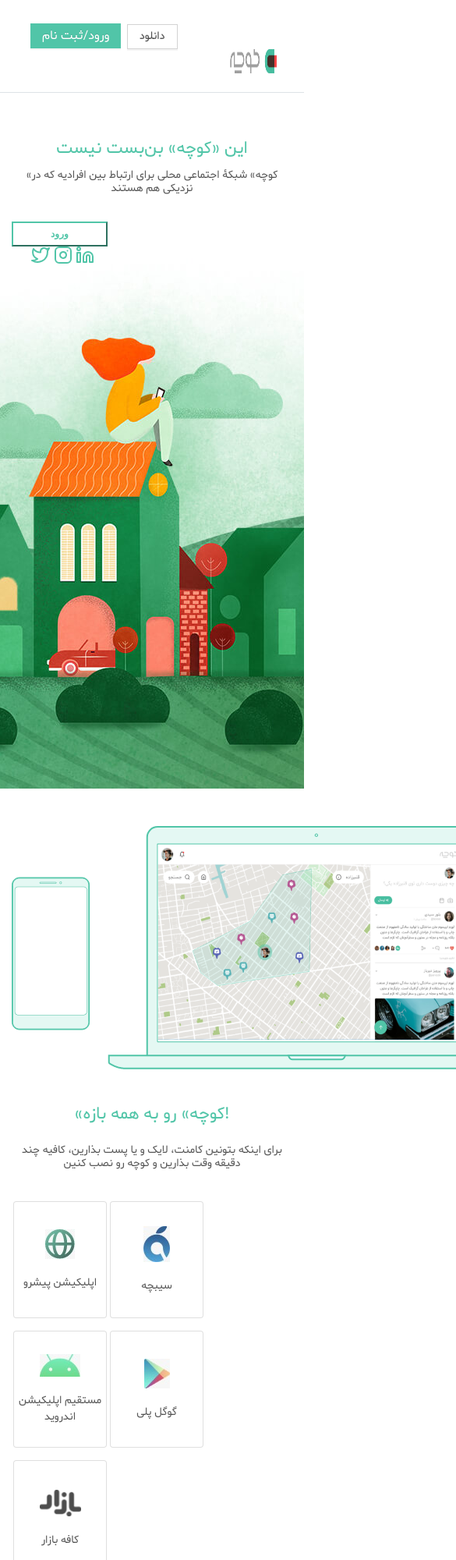
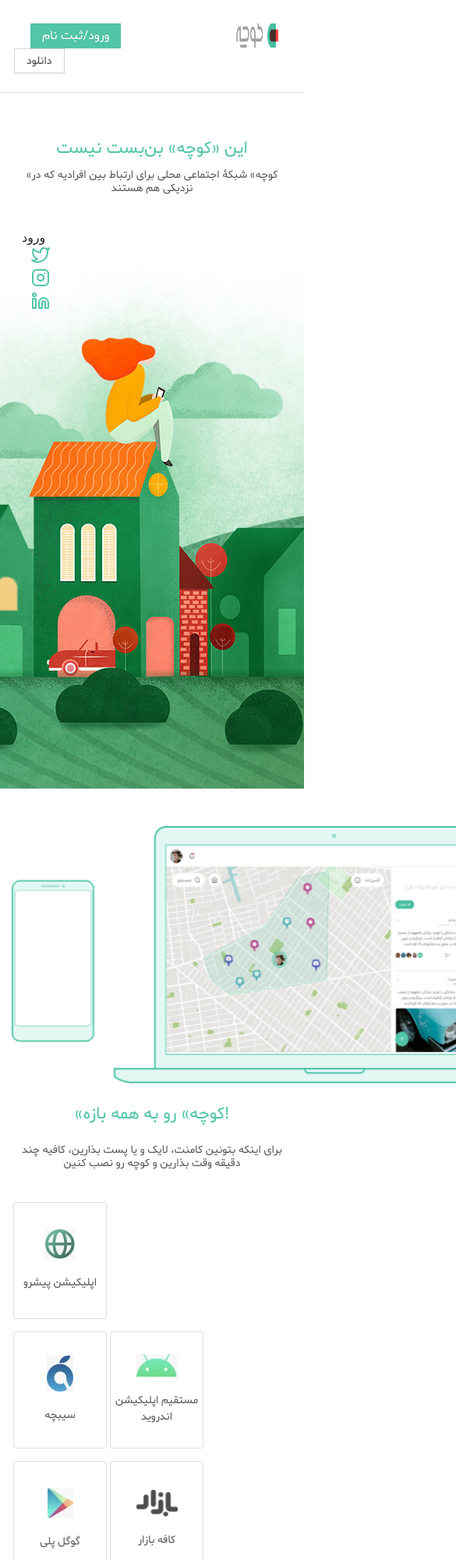
Before and after one commit to sarahkhoshaghebat/coocheh, a plain HTML site: page index.html in a window 390 px wide. Shown: the top 2000 px of the page at 78% size, 585 px wide, since content can reach past the window. Drawn offline with nearby package versions, Linux system fonts and the light colour scheme.

Commit message:
redesign

```diff
--- a/index.html
+++ b/index.html
@@ -12,11 +12,11 @@
 <body>
 	<div class="container-fluid menu border-bottom">
 		<div class="row mb-4">
-			<div class="col-sm-4">
+			<div class="col-6 col-sm-6">
 				<button type="button" class="login ml-4">ورود/ثبت نام</button>
 				<button type="button" class="Download">دانلود</button>
 			</div>
-			<div class="col-sm-4 ml-auto">
+			<div class="col-6 col-sm-6">
 				<a href="#">
 					<img src="img/logo.png" class="img-logo">
 				</a>
@@ -36,19 +36,19 @@
 					<h6 class="text">«کوچه» شبکۀ اجتماعی محلی برای ارتباط بین افرادیه که در نزدیکی هم هستند</h6>
 				</div>
 			</div>
-			<div class="row d-flex justify-content-md-center mt-3 ">
-				<div class="col-sm">
-					<button type="button" class="login-btn">ورود</button>
+			<div class="rowd-flex justify-content-center mt-3">
+				<div class="col-smd-flex justify-content-center mt-3">
+					<button type="button" class="btn btn login-btn">ورود</button>
 				</div>
 			</div>
-			<div class="social lex-column">
-				<a href="https://twitter.com/coocheh">
+			<div class="social flex-column">
+				<a href="https://twitter.com/coocheh" class="d-block">
 						<svg xmlns="http://www.w3.org/2000/svg" width="24" height="24" viewBox="0 0 24 24" fill="none" stroke="#51c5a8" stroke-width="2" stroke-linecap="round" stroke-linejoin="round"><path d="M23 3a10.9 10.9 0 0 1-3.14 1.53 4.48 4.48 0 0 0-7.86 3v1A10.66 10.66 0 0 1 3 4s-4 9 5 13a11.64 11.64 0 0 1-7 2c9 5 20 0 20-11.5a4.5 4.5 0 0 0-.08-.83A7.72 7.72 0 0 0 23 3z"></path></svg>
 					</a>
-					<a href="https://www.instagram.com/coocheh/">
+					<a href="https://www.instagram.com/coocheh/" class="d-block mt-1">
 						<svg xmlns="http://www.w3.org/2000/svg" width="24" height="24" viewBox="0 0 24 24" fill="none" stroke="#51c5a8" stroke-width="2" stroke-linecap="round" stroke-linejoin="round"><rect x="2" y="2" width="20" height="20" rx="5" ry="5"></rect><path d="M16 11.37A4 4 0 1 1 12.63 8 4 4 0 0 1 16 11.37z"></path><line x1="17.5" y1="6.5" x2="17.5" y2="6.5"></line></svg>
 					</a>
-					<a href="https://www.linkedin.com/company/coocheh/">
+					<a href="https://www.linkedin.com/company/coocheh/" class="d-block mt-1">
 						<svg xmlns="http://www.w3.org/2000/svg" width="24" height="24" viewBox="0 0 24 24" fill="none" stroke="#51c5a8" stroke-width="2" stroke-linecap="round" stroke-linejoin="round"><path d="M16 8a6 6 0 0 1 6 6v7h-4v-7a2 2 0 0 0-2-2 2 2 0 0 0-2 2v7h-4v-7a6 6 0 0 1 6-6z"></path><rect x="2" y="9" width="4" height="12"></rect><circle cx="4" cy="4" r="2"></circle></svg>
 					</a>
 			</div>
@@ -56,8 +56,8 @@
 		<!-- pc -->
 	</section>
 		<div class="container">
-			<div class="row d-flex justify-content-md-center mt-5">
-				<div class="col-sm background-pc">
+			<div class="row  mt-5">
+				<div class="col-sm-12 background-pc d-flex justify-content-md-center">
 					<img src="img/pc.png">
 				</div>
 			</div>
@@ -72,25 +72,25 @@
 				</div>
 			</div>
 			<div class="row no-gutters d-flex justify-content-sm-center mt-4">
-				<div class="col-1-sm col-4-md">
+				<div class="col-sm col-12">
 					<div class="card">
 						<img src="img/app-pishro.jpeg" class="social-img">
 						<a href="/post" class="text">اپلیکیشن پیشرو</a>
 					</div>
 				</div>
-				<div class="col-1-sm col-4-md">
+				<div class="col-1-sm ">
 					<div class="card">
 						<img src="img/sibche.jpeg" class="social-img">
 						<a href="" class="text">سیبچه</a>
 					</div>
 				</div>
-				<div class="col-1-sm col-4-md">
+				<div class="col-1-sm ">
 					<div class="card">
 						<img src="img/android.jpeg" class="social-img">
 						<a href="" class="text">مستقیم اپلیکیشن اندروید</a>
 					</div>
 				</div>
-				<div class="col-1-sm col-4-md">
+				<div class="col-1-sm ">
 					<div class="card">
 						<img src="img/google-play.jpeg" class="social-img">
 						<a href="" class="text">گوگل پلی</a>
--- a/responsive.css
+++ b/responsive.css
@@ -1,7 +1,7 @@
 
-@media (max-width: 576px) {
+@media (max-width: 767px) {
 	.img-logo {
-		width: 100px;
+		width: 90px;
 	}
 }
 
@@ -14,5 +14,9 @@
 
 @media (min-width: 768px){
 	.social {
+		top: 30vh;
+		left: 40px;
+		position: fixed;
+	}
 
 }
```
